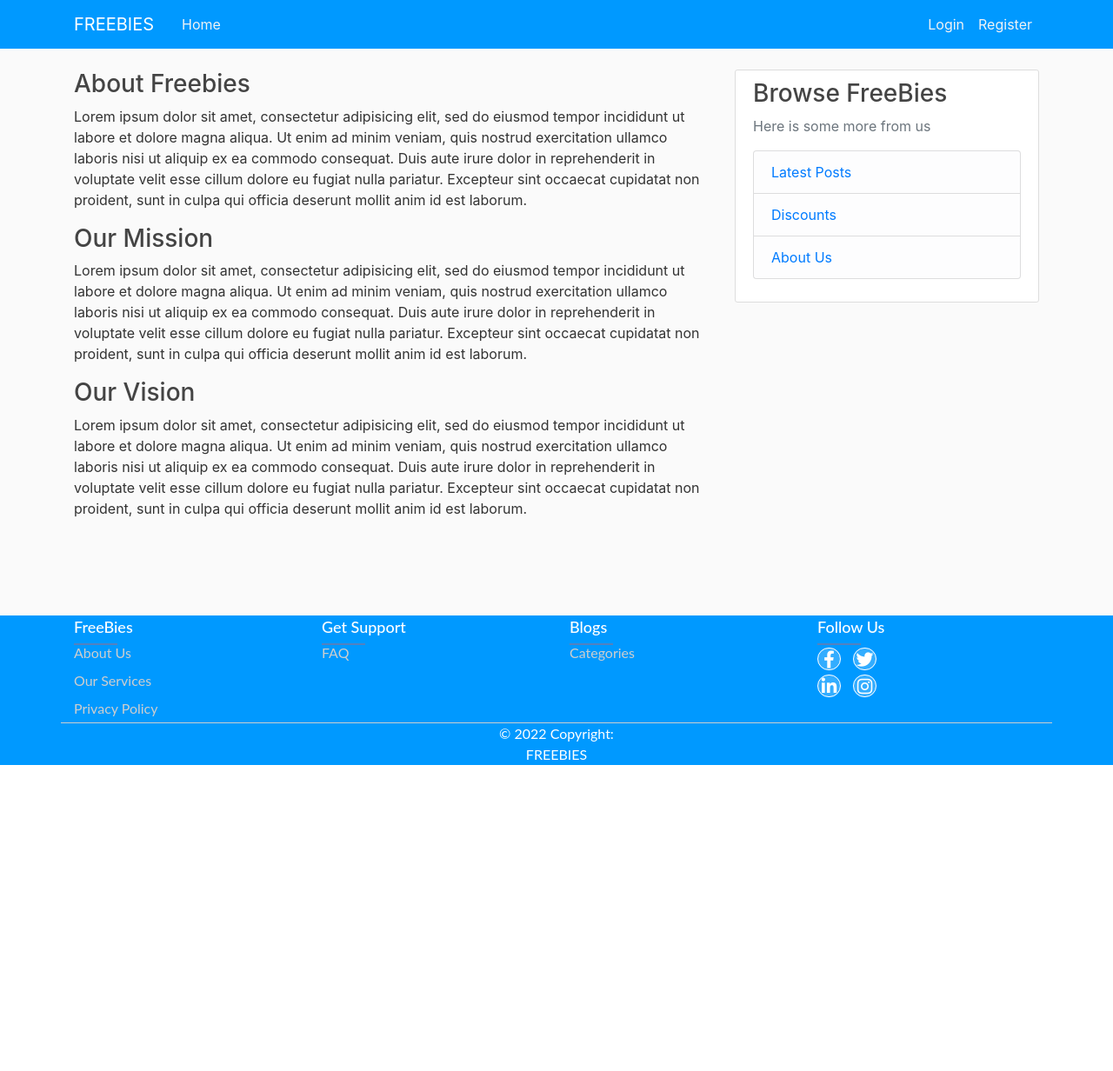
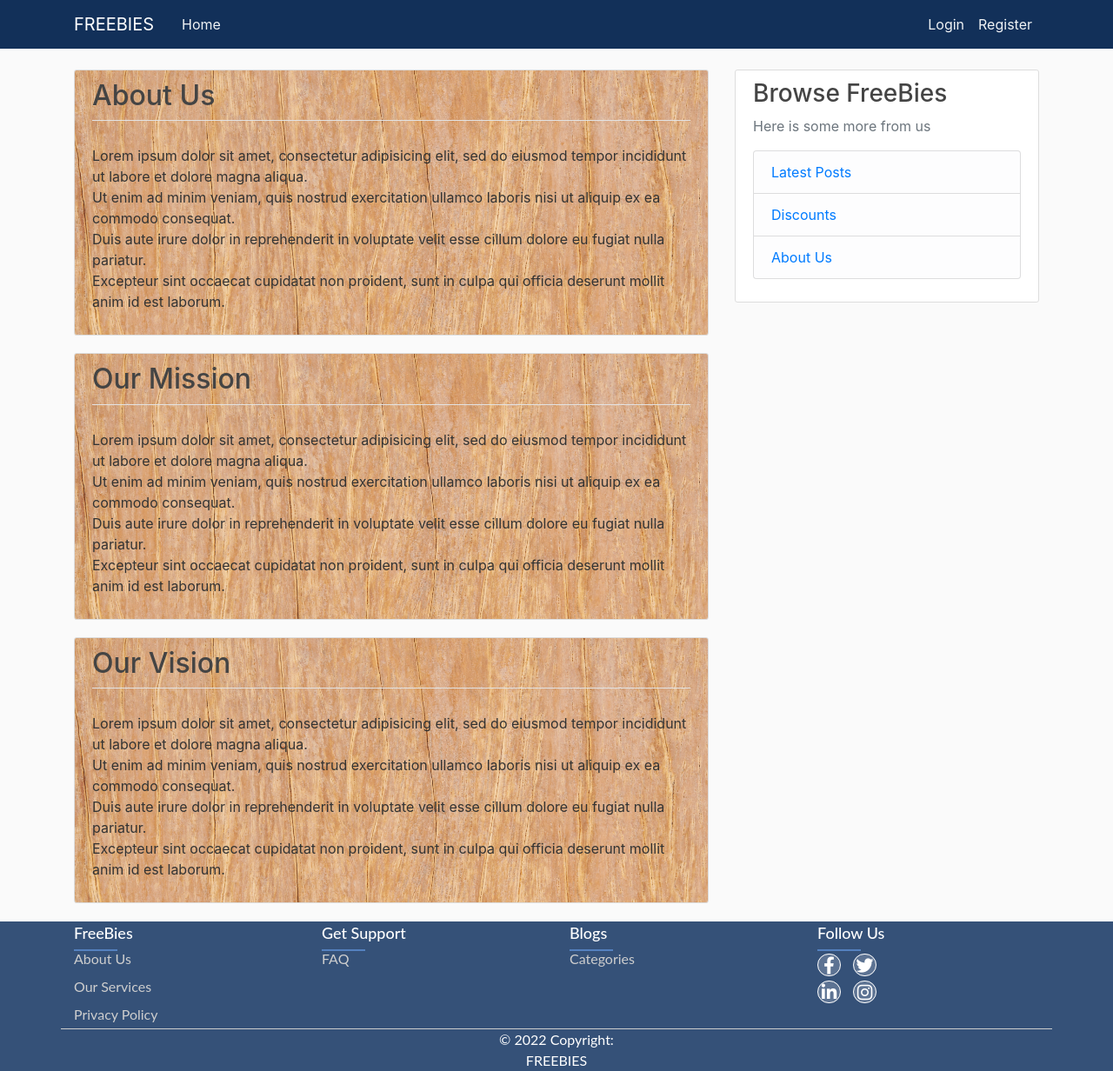
Before and after one commit to codeprospect/ArtBlog, a Django app: page /about/ in a window 1280 px wide. Shown: the whole page at 87% size. Before the commit the page ends 880 px from the top, so only its background shows below. Run offline with Django 3.2, Linux system fonts and the light colour scheme; some libraries are stand-ins or nearby versions.

Commit message:
Footer color, About divs

```diff
--- a/blog/blogapp/static/blogapp/footer.css
+++ b/blog/blogapp/static/blogapp/footer.css
@@ -1,7 +1,7 @@
 @import url('https://fonts.googleapis.com/css2?family=Poppins:wght@300;400;500;600;700&display=swap');
 footer {
   /* background-color: #3f4527; */
-  background-color: rgb(0, 153, 255);
+  background-color: rgb(53, 81, 120);
   width: 100%;
   margin-top: auto;
 }
--- a/blog/blogapp/static/blogapp/main.css
+++ b/blog/blogapp/static/blogapp/main.css
@@ -23,7 +23,7 @@ ul {
 
 .bg-steel {
   /* background-color: #48664e; */
-  background-color: rgb(0, 153, 255);
+  background-color: rgb(18, 48, 89);
 }
 
 .site-header .navbar-nav .nav-link {
@@ -96,7 +96,7 @@ a.article-title:hover {
 
 .media{
   /* background-color: blueviolet; */
-  background: url(../images/1.png);
+  background: url(../images/brown.jpg);
   background-repeat: no-repeat;
   background-size: cover;
 }
--- a/blog/blogapp/templates/blogapp/about.html
+++ b/blog/blogapp/templates/blogapp/about.html
@@ -1,30 +1,47 @@
 {% extends "blogapp/base.html" %}
 {% block content %}
 
-  <div>
-    <h3> About Freebies </h3>
-      <p>
+<article class="media content-section">
+  <div class="media-body">
+    <div class="article-metadata">
+      <h2> <a class="mr-2"> About Us </a> </h2>
+    </div>
+    <p class="article-content">
         Lorem ipsum dolor sit amet, consectetur adipisicing elit, sed do eiusmod tempor incididunt ut labore et dolore magna aliqua.
         Ut enim ad minim veniam, quis nostrud exercitation ullamco laboris nisi ut aliquip ex ea commodo consequat.
         Duis aute irure dolor in reprehenderit in voluptate velit esse cillum dolore eu fugiat nulla pariatur.
         Excepteur sint occaecat cupidatat non proident, sunt in culpa qui officia deserunt mollit anim id est laborum.
       </p>
   </div>
+</article>
 
-  <h3> Our Mission </h3>
-    <p>
+<article class="media content-section">
+  <div class="media-body">
+    <div class="article-metadata">
+      <h2> <a class="mr-2"> Our Mission </a> </h2>
+    </div>
+    <p class="article-content">
         Lorem ipsum dolor sit amet, consectetur adipisicing elit, sed do eiusmod tempor incididunt ut labore et dolore magna aliqua.
         Ut enim ad minim veniam, quis nostrud exercitation ullamco laboris nisi ut aliquip ex ea commodo consequat.
         Duis aute irure dolor in reprehenderit in voluptate velit esse cillum dolore eu fugiat nulla pariatur.
         Excepteur sint occaecat cupidatat non proident, sunt in culpa qui officia deserunt mollit anim id est laborum.
       </p>
+  </div>
+</article>
 
-  <h3> Our Vision </h3>
-    <p>
+<article class="media content-section">
+  <div class="media-body">
+    <div class="article-metadata">
+      <h2> <a class="mr-2"> Our Vision </a> </h2>
+    </div>
+    <p class="article-content">
         Lorem ipsum dolor sit amet, consectetur adipisicing elit, sed do eiusmod tempor incididunt ut labore et dolore magna aliqua.
         Ut enim ad minim veniam, quis nostrud exercitation ullamco laboris nisi ut aliquip ex ea commodo consequat.
         Duis aute irure dolor in reprehenderit in voluptate velit esse cillum dolore eu fugiat nulla pariatur.
         Excepteur sint occaecat cupidatat non proident, sunt in culpa qui officia deserunt mollit anim id est laborum.
       </p>
+  </div>
+</article>
+
 
 {% endblock content %}
```
Also changed, not shown: blog/blogapp/static/images/brown.jpg (added). Lines whose indentation alone changed are shown as unchanged.
